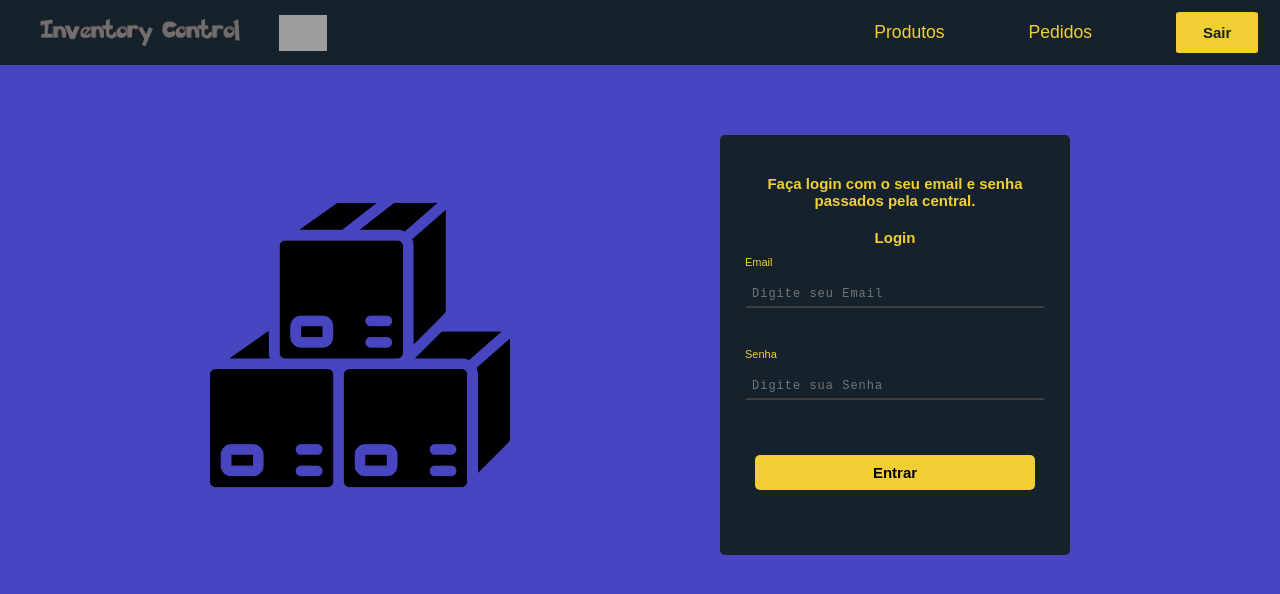
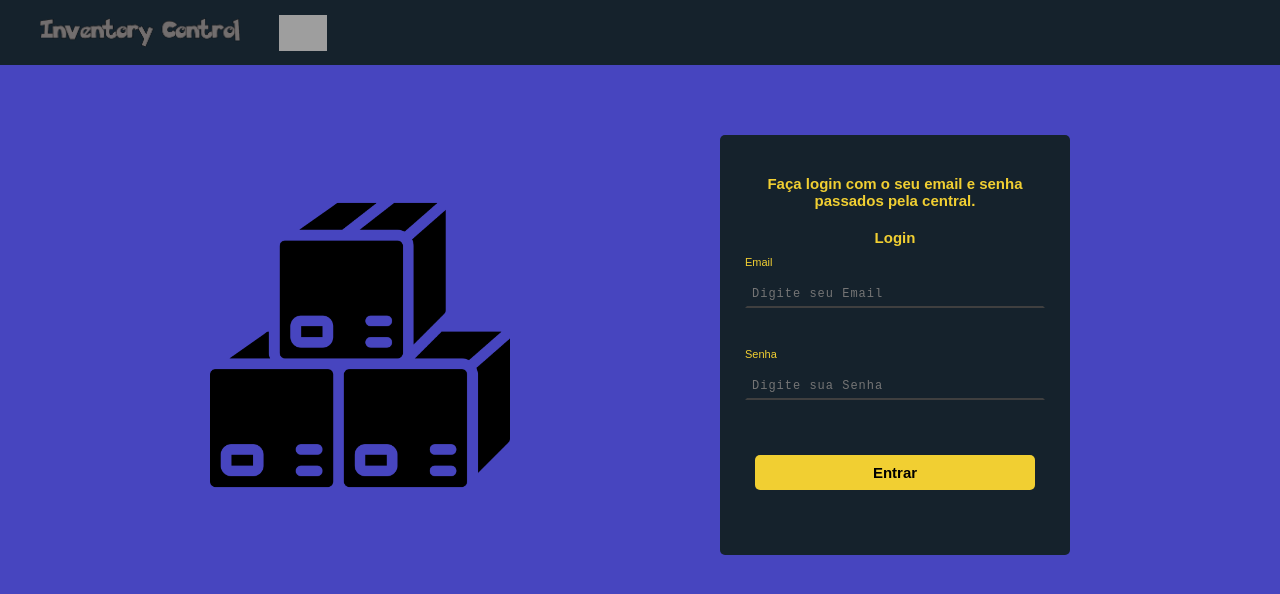
Before and after one commit to Survivors-04/inventory-control-front, a React (Create React App) app: page / in a window 1280 px wide. Shown: the top 594 px of the page. Built offline with nearby package versions, Linux system fonts and the light colour scheme; grey boxes are pictures that could not be loaded; the HTML template or start-up script is replaced by a standard one.

Commit message:
refactor: code-changed-in-structure-header-component

```diff
--- a/src/components/Header/index.tsx
+++ b/src/components/Header/index.tsx
@@ -6,16 +6,26 @@ import {
 } from "./style";
 import logoHeader from "../../../src/assets/imgs/Inventory control.png";
 import logoCaixaHeader from "../../../src/assets/imgs/caixa.png";
-import { useState } from "react";
+import { useContext, useState } from "react";
 import Button from "../Button";
 import ModalBase from "../ModalBase";
-import { Link } from "react-router-dom";
+import { Link, useNavigate } from "react-router-dom";
 import { GiHamburgerMenu } from "react-icons/gi";
 import { motion } from "framer-motion";
+import { UserContext } from "../../context/UserContext";
 
 const Header = () => {
-  const [isLogged] = useState(true);
+  const navigate = useNavigate();
+  const { isLogged, setIsLogged } = useContext(UserContext);
   const [isOpenModal, setIsOpenModal] = useState(false);
+
+  const logout = () => {
+    localStorage.clear();
+
+    setIsLogged(false);
+    navigate("/", { replace: true });
+  };
+
   return (
     <ContainerHeader>
       <StyledHeader
@@ -45,7 +55,7 @@ const Header = () => {
             >
               <Link to="/">Produtos</Link>
               <Link to="/dashboard-account">Pedidos</Link>
-              <Button>Sair</Button>
+              <Button onClick={logout}>Sair</Button>
             </ModalHeaderStyled>
           </ModalBase>
         ) : (
@@ -58,7 +68,7 @@ const Header = () => {
           <nav>
             <Link to="/">Produtos</Link>
             <Link to="/dashboard-account">Pedidos</Link>
-            <Button>Sair</Button>
+            <Button onClick={logout}>Sair</Button>
           </nav>
         ) : null}
       </StyledHeader>
```
